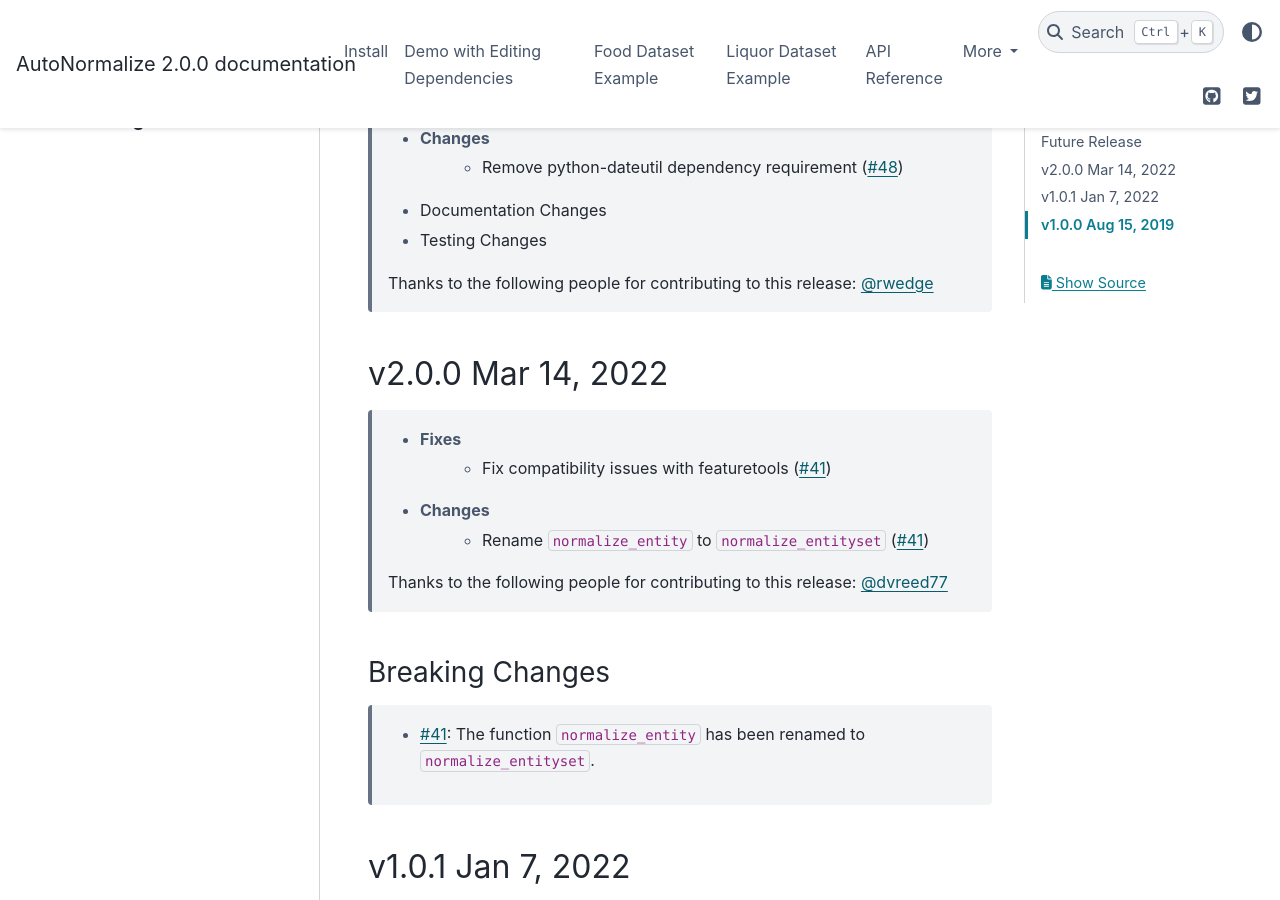
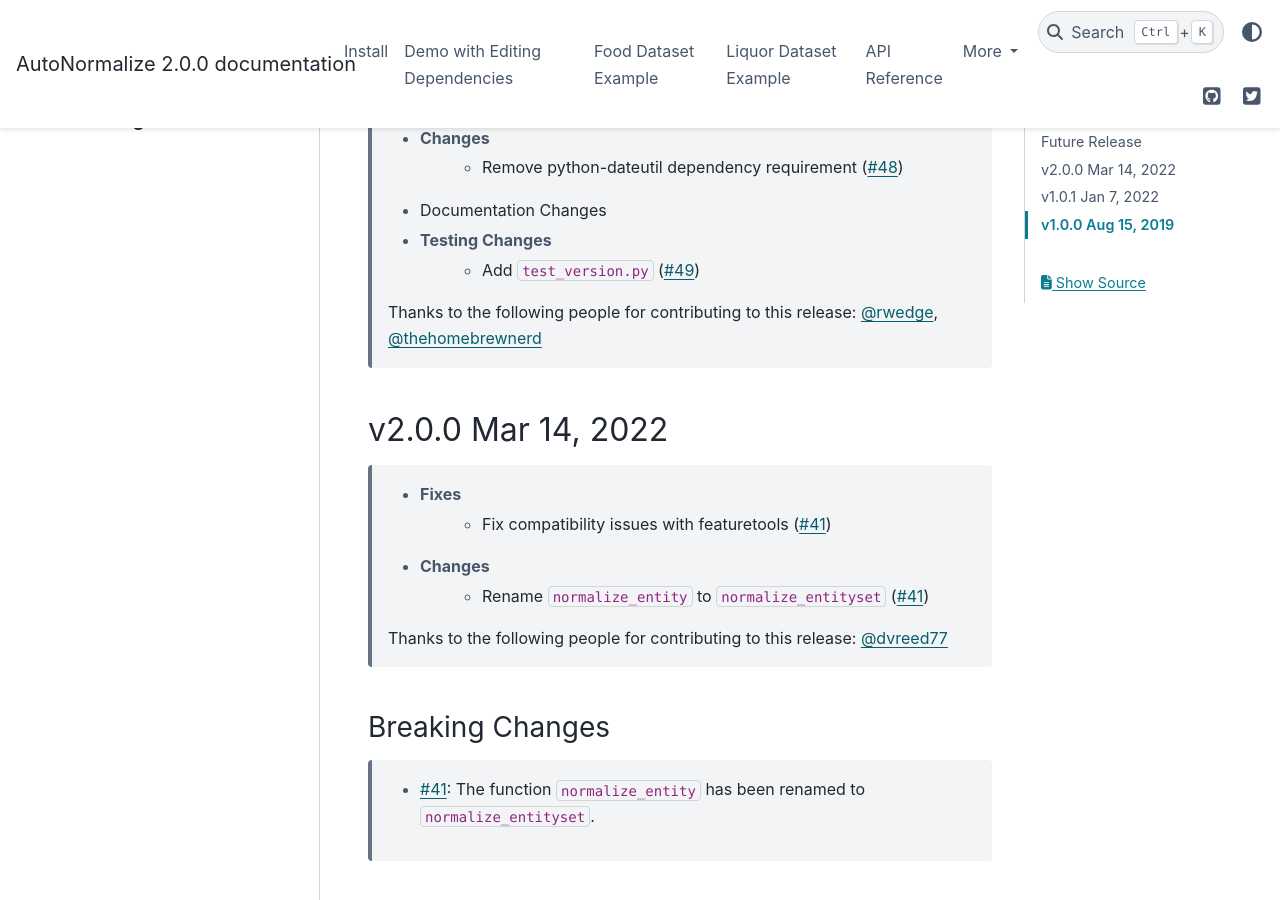
Before and after one commit to alteryx/autonormalize, a Sphinx documentation site: the page built from docs/source/release_notes.rst, in a window 1280 px wide and 900 px high, scrolled down 306 px. Built offline with Sphinx 7.4.7 and the PyData theme 0.15.4, drawn with Linux system fonts in a browser that asks for light colours; comment, search, counter and statistics services are not loaded.

Commit message:
update release notes

```diff
--- a/docs/source/release_notes.rst
+++ b/docs/source/release_notes.rst
@@ -11,9 +11,10 @@ Future Release
         * Remove python-dateutil dependency requirement (:pr:`48`)
     * Documentation Changes
     * Testing Changes
+        * Add ``test_version.py`` (:pr:`49`)
 
     Thanks to the following people for contributing to this release:
-    :user:`rwedge`
+    :user:`rwedge`, :user:`thehomebrewnerd`
 
 v2.0.0 Mar 14, 2022
 ===================
```
